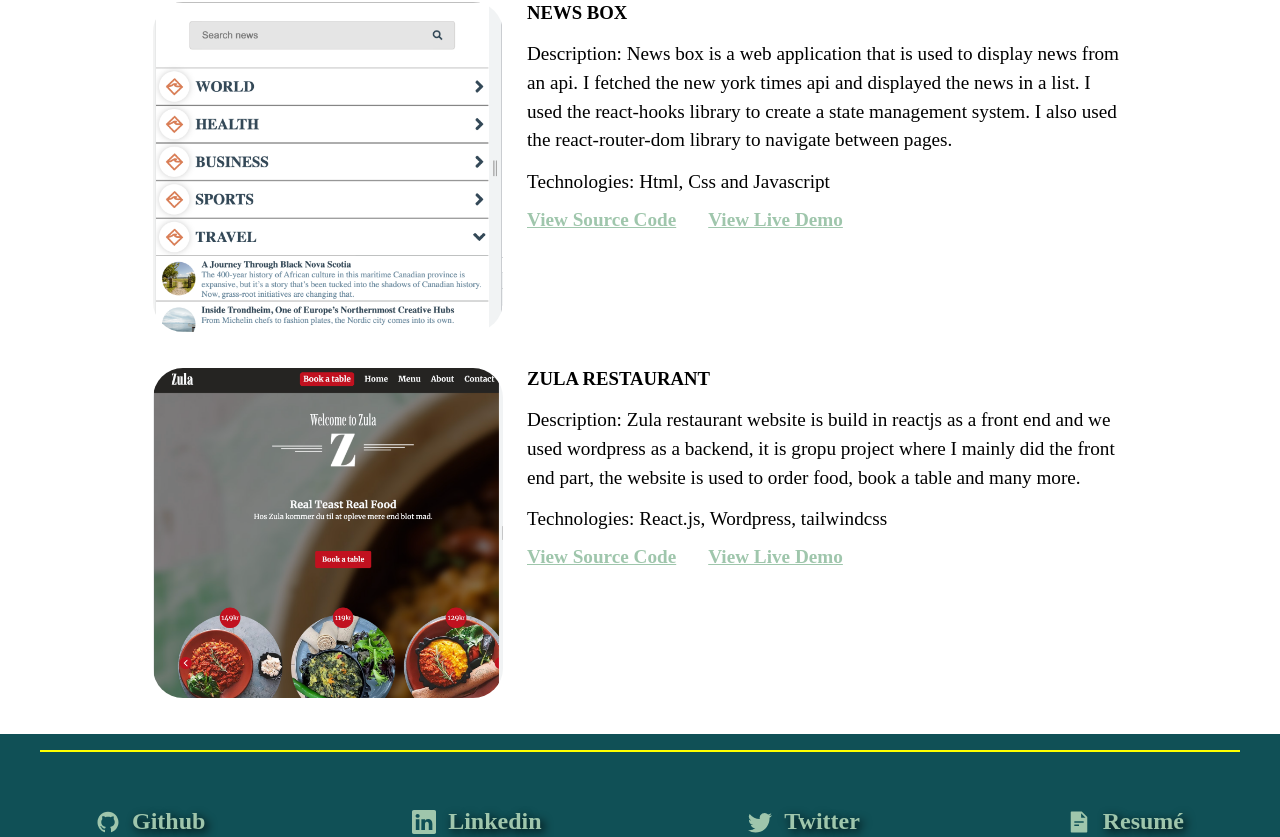
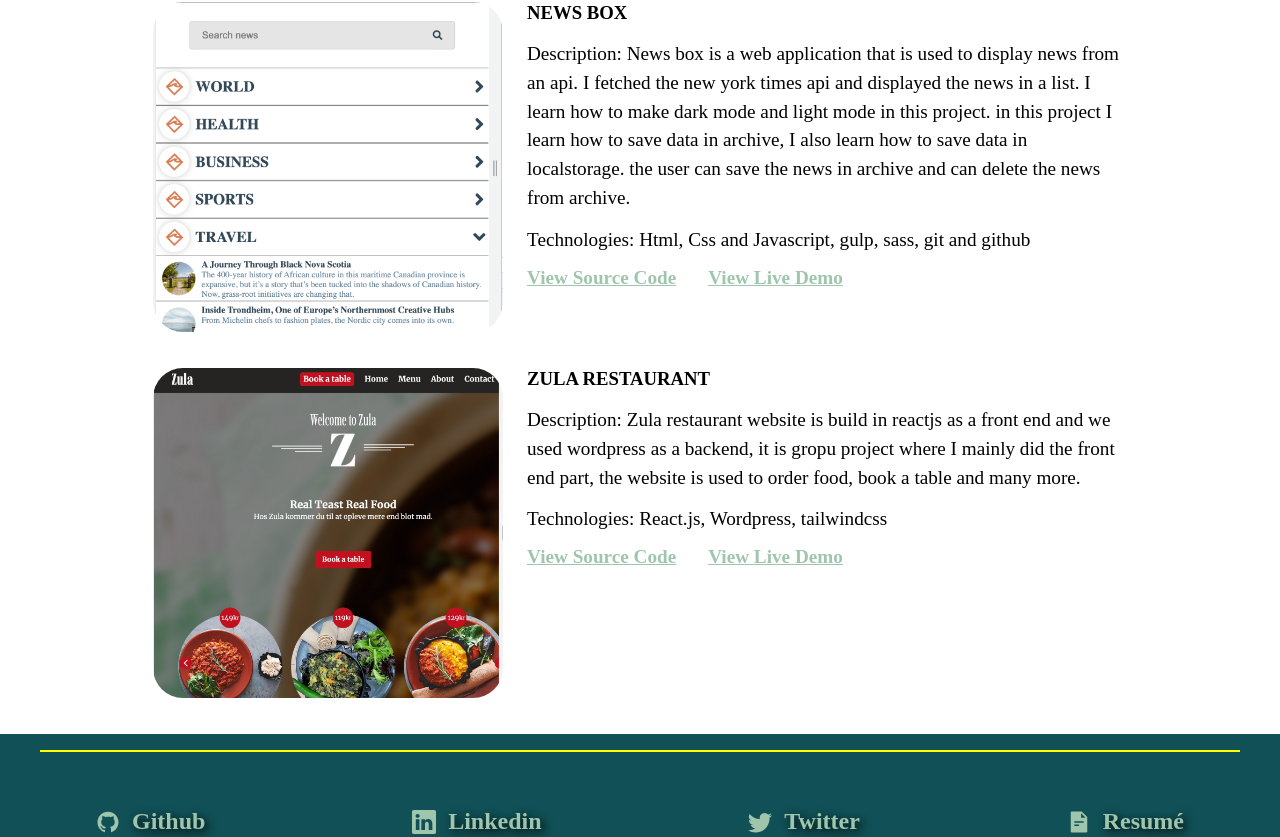
Before and after one commit to DEJENERUTA/portfolio, a React (Create React App) app: page /projects in a window 1280 px wide. Shown: the part 1019-1856 px from the top of the page. Built offline with nearby package versions, Linux system fonts and the light colour scheme; the HTML template or start-up script is replaced by a standard one.

Commit message:
write a project descriptions

```diff
--- a/src/App.js
+++ b/src/App.js
@@ -46,7 +46,8 @@ const App = () => {
               <BsTwitter />
               Twitter
             </a>
-            <a className="gap" href="Dejene's_cv.pdf">
+            {/* <a className="gap" href="Dejene's_cv.pdf"> */}
+            <a className="gap" href="/assets/Dejene's_cv.pdf">
               <AiFillFileText />
               Resumé
             </a>
--- a/src/projects/Projects.js
+++ b/src/projects/Projects.js
@@ -16,14 +16,14 @@ const projectArray = [
       "A trainer app is a web application project  that used for fitness center. the app will help the user to see trainers, available classes, and a form to login and sign up for classes.  in this project I used the react-hooks library to create a state management system. I also used the react-router-dom library to navigate between pages. in this project I learnt fetching data from an API and, learn a lot about props and state.",
     technologies: "React.Js",
     githubUrl: "https://github.com/DEJENERUTA/terminsprove",
-    liveDemoUrl: "https://vercel.com/dejeneruta/terminsprove",
+    liveDemoUrl: "https://terminsprove.vercel.app/",
     image: "/assets/pre-exam-project.png",
   },
   {
     name: "NEWS BOX",
     description:
-      "News box  is a web application that is used to display news from an api. I fetched the new york times api and displayed the news in a list. I used the react-hooks library to create a state management system. I also used the react-router-dom library to navigate between pages.",
-    technologies: "Html, Css and Javascript",
+      "News box  is a web application that is used to display news from an api. I fetched the new york times api and displayed the news in a list. I learn how to make dark mode and light mode in this project. in this project I learn how to save data in archive, I also learn how to save data in localstorage. the user can save the news in archive and can delete the news from archive. ",
+    technologies: "Html, Css and Javascript, gulp, sass, git and github",
     githubUrl: "https://github.com/DEJENERUTA/newsbox-DEJENERUTA",
     liveDemoUrl: "https://newsbox-dejeneruta.vercel.app/",
     image: "/assets/news-box-project.png",
```
Also changed, not shown: 1 other file (tests, documents, lock files or other folders).
